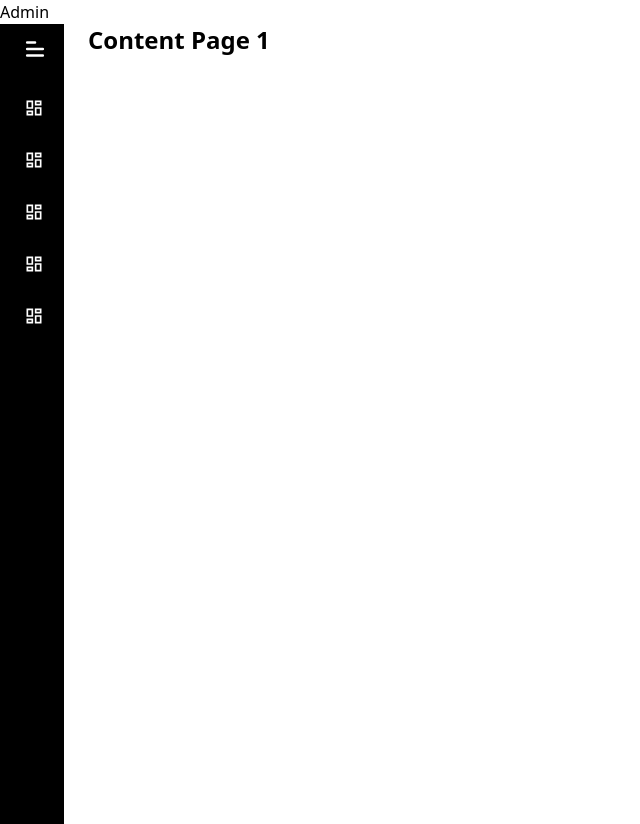
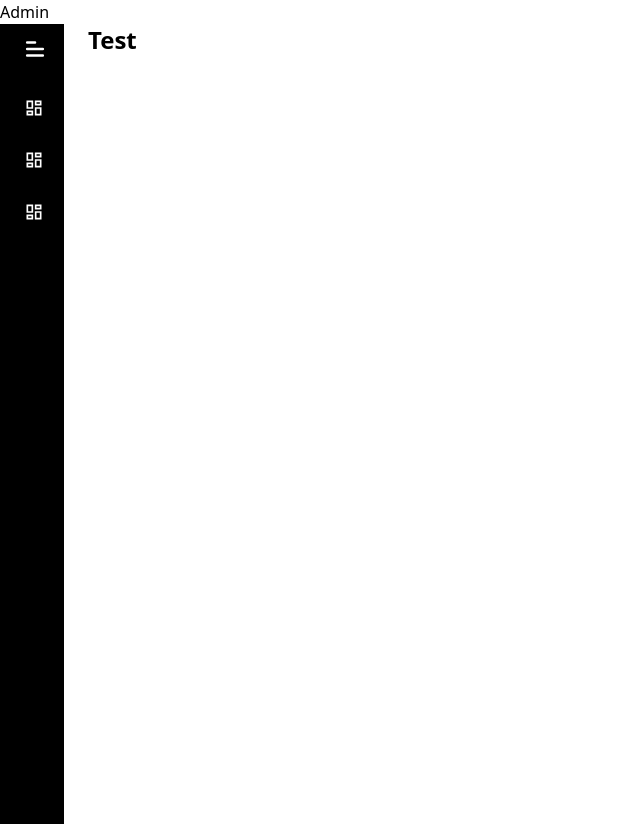
Before and after one commit to dazeczxc/React-Tailwind, a React (Create React App) app: page /admin in a window 1280 px wide. Shown: the whole page, without its empty margins (0-640 px from the left). Built offline with nearby package versions, Linux system fonts and the light colour scheme.

Commit message:
Test routes

```diff
--- a/src/App.js
+++ b/src/App.js
@@ -2,6 +2,8 @@ import { BrowserRouter, Routes, Route } from "react-router-dom";
 import './css/Tailwind.css';
 import Home from "./pages/Home";
 import Admin from "./pages/Admin";
+import Orgs from "./pages/Orgs";
+import Employee from "./pages/Employee";
 
 
 function App() {
@@ -15,6 +17,8 @@ function App() {
           <Routes>
             <Route path="/" element={<Home />} />
             <Route path="/admin" element={<Admin />} />
+            <Route path="/orgs" element={<Orgs />} />
+            <Route path="/employee" element={<Orgs />} />
 
           </Routes>
         </div>
--- a/src/pages/Admin.jsx
+++ b/src/pages/Admin.jsx
@@ -1,19 +1,17 @@
 import React, { useState } from 'react';
-import { FaArrowLeft, FaBars } from 'react-icons/fa';
 import { HiMenuAlt3 } from 'react-icons/hi';
 import { MdOutlineDashboard } from 'react-icons/md';
-
-import { Link } from "react-router-dom";
+import { Link, Routes, Route} from "react-router-dom";
+import Orgs from "../pages/Orgs";
+import Employee from "../pages/Employee";
 
 function Admin() {
     const [open, setOpen] = useState(false);
     const menus = [
-        {name: "Dashboard1", link: "/", icon: MdOutlineDashboard},
-        {name: "Dashboard2", link: "/", icon: MdOutlineDashboard},
-        {name: "Dashboard3", link: "/", icon: MdOutlineDashboard},
-        {name: "Dashboard4", link: "/", icon: MdOutlineDashboard},
-        {name: "Dashboard5", link: "/", icon: MdOutlineDashboard}
-    ];
+        {name: "Org Chart", link: "/orgs", icon: MdOutlineDashboard},
+        {name: "Employee", link: "/employee", icon: MdOutlineDashboard},
+        {name: "Settings", link: "/", icon: MdOutlineDashboard},
+      ];
 
     return (
         <div>
@@ -44,7 +42,15 @@ function Admin() {
 
 
                 <div className=' text-2xl font-semibold flex-1 h-screen'>
-                    <h1>Content Page 1</h1>
+                    <h1>Test</h1>
+
+                    {/* <Routes>
+                        <Route path="/" element={<Admin />} />
+                        <Route path="/orgs" element={<Orgs />} />
+                        <Route path="/employee" element={<Employee />} />
+
+                    </Routes> */}
+
                 </div>
             </div>
         </div>
--- /dev/null
+++ b/src/pages/Employee.jsx
@@ -0,0 +1,13 @@
+import React from 'react';
+// import { FaBars } from "react-icons/fa6";
+import { Link } from "react-router-dom";
+
+function Employee() {
+  return (
+    <div className="text-bold">
+        <h1>Employee</h1>
+    </div>
+  );
+}
+
+export default Employee;
--- /dev/null
+++ b/src/pages/Orgs.jsx
@@ -0,0 +1,13 @@
+import React from 'react';
+// import { FaBars } from "react-icons/fa6";
+import { Link } from "react-router-dom";
+
+function Orgs() {
+  return (
+    <div className="text-bold">
+        <h1>Headers</h1>
+    </div>
+  );
+}
+
+export default Orgs;
```
